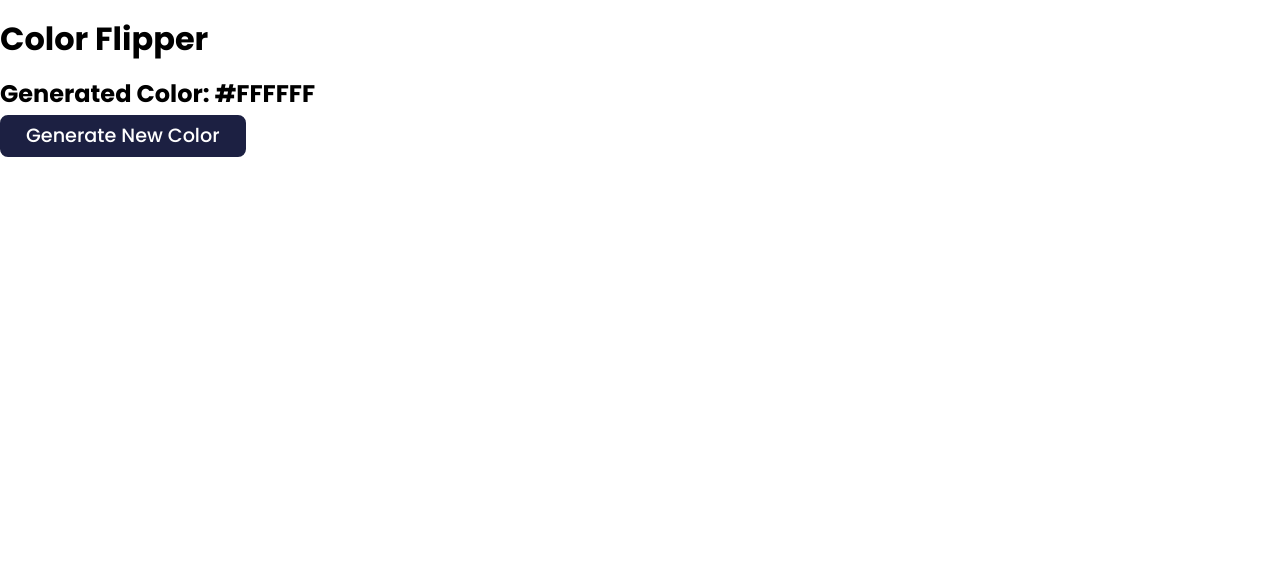
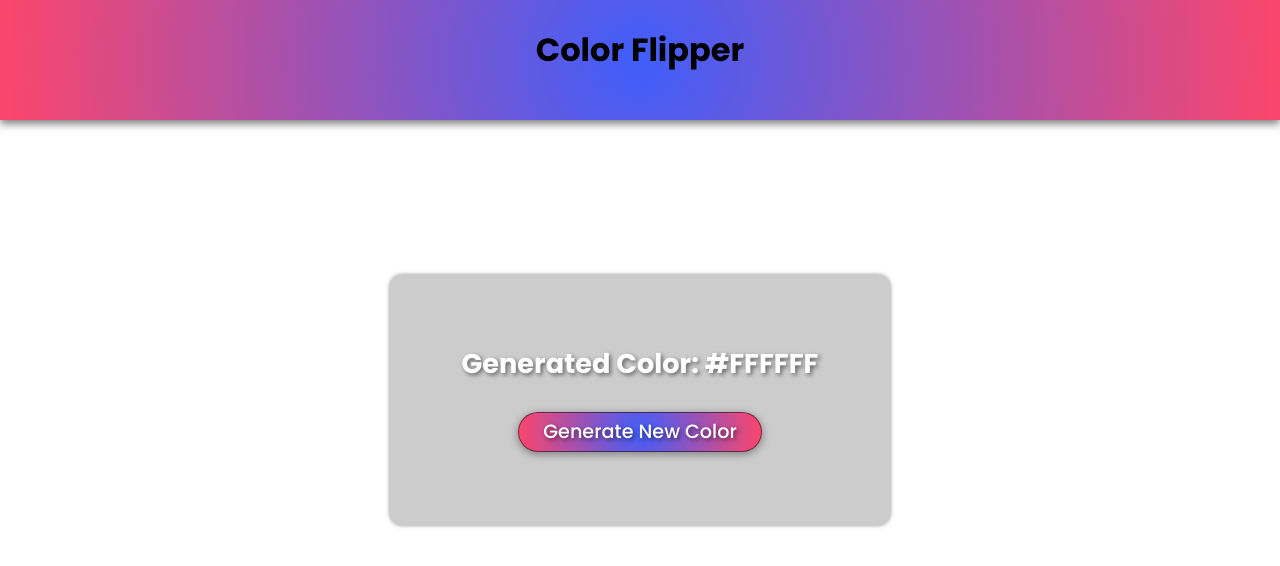
Before and after one commit to aruntutter/color-flipper, a plain HTML site: page index.html in a window 1280 px wide. Drawn offline with Linux system fonts and the light colour scheme.

Commit message:
css styling done

```diff
--- a/styles/style.css
+++ b/styles/style.css
@@ -16,19 +16,74 @@ html {
 
 body {
   font-family: "Poppins", sans-serif;
-  background-color: #fff;
+  background-color: #ffffff;
+}
+
+header {
+  width: 100vw;
+  height: 15vh;
+  background: rgb(63, 94, 251);
+  background: radial-gradient(circle, rgba(63, 94, 251, 1) 0%, rgba(252, 70, 107, 1) 100%);
+  box-shadow: 0 4px 8px rgba(0, 0, 0, 0.5);
+}
+
+header h1 {
+  margin: 0;
+  padding-top: 2rem;
+  text-align: center;
+}
+
+.wrap {
+  width: 100%;
+  height: 100%;
+}
+
+.color-generate-container {
+  width: 500px;
+  height: 250px;
+  text-align: center;
+  gap: 1.5rem;
+  position: absolute;
+  top: 50%;
+  left: 50%;
+  transform: translate(-50%, -50%);
+  border-radius: 12px;
+  background-color: rgba(0, 0, 0, 0.2);
+  box-shadow: 0 0 4px rgba(0, 0, 0, 0.5);
+
+  display: flex;
+  flex-direction: column;
+  align-items: center;
+  justify-content: center;
+}
+
+.color-generate-container h2 {
+  font-size: 1.7rem;
+  color: #ffffff;
+  text-shadow: 2px 2px 4px rgba(0, 0, 0, 0.5);
 }
 
 .btn {
   display: inline-block;
-  border-radius: 8px;
+  border-radius: 50px;
   padding: 0.5rem 1.5rem;
   margin-top: 0.5rem;
   text-transform: capitalize;
   font-size: 1.2rem;
   font-weight: 500;
   cursor: pointer;
-  background-color: #1c2042;
+
   color: white;
-  border: 2px solid #1c2042;
+  text-shadow: 2px 2px 4px rgba(0, 0, 0, 0.5);
+  background: rgb(63, 94, 251);
+  background: radial-gradient(circle, rgba(63, 94, 251, 1) 0%, rgba(252, 70, 107, 1) 100%);
+  border: 1px solid rgba(0, 0, 0, 0.5);
+  transition: transform 0.2s,
+    box-shadow 0.2s;
+  box-shadow: 0 2px 8px rgba(0, 0, 0, 0.4);
 }
+
+.btn:active {
+  transform: scale(0.95);
+  box-shadow: 0 1px 4px rgba(0, 0, 0, 0.4);
+}
```
